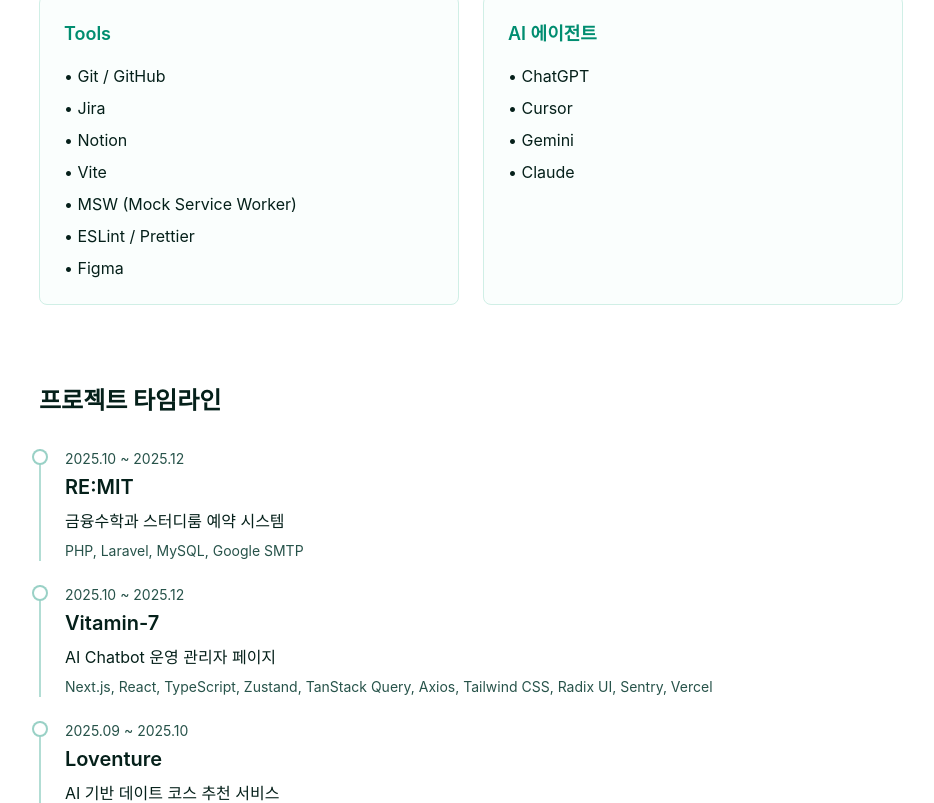
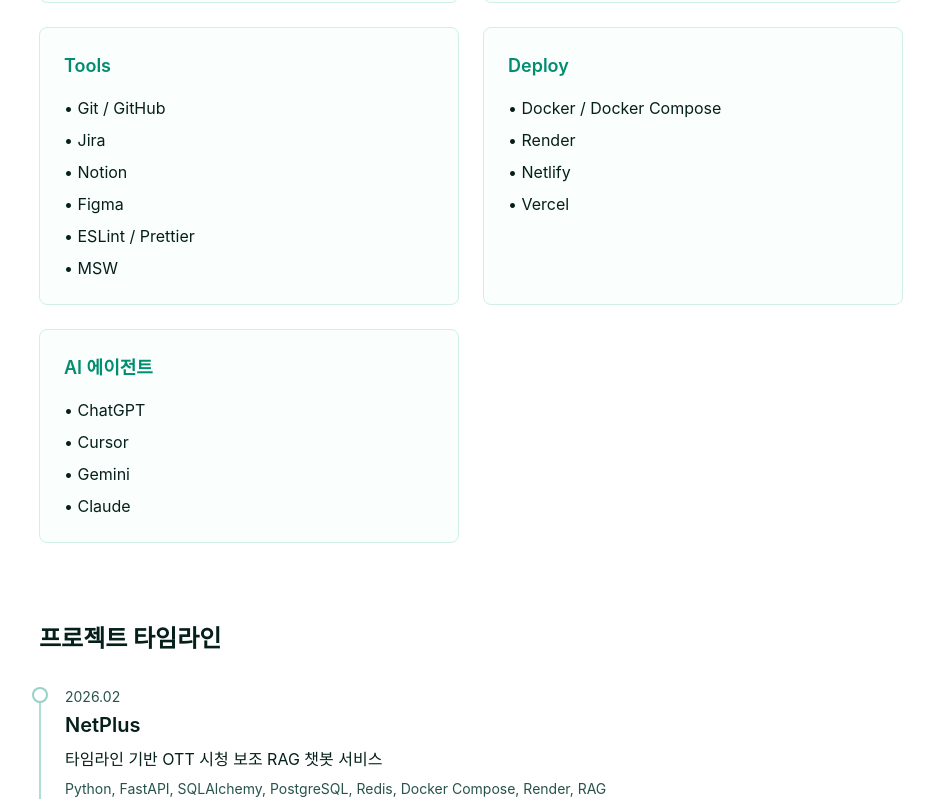
Before and after one commit to yangjihun/portfolio, a Next.js app: page /about in a window 1280 px wide. Shown: the part 960-1763 px from the top of the page, without its empty margins (169-1103 px from the left). Built offline with nearby package versions, Linux system fonts and the light colour scheme.

Commit message:
feat: add deploy section & add netplus project

```diff
--- a/src/app/about/page.tsx
+++ b/src/app/about/page.tsx
@@ -13,13 +13,15 @@
       'TypeScript',
       'Tailwind CSS',
       'Zustand / Redux Toolkit',
-      'TanStack Query'
+      'TanStack Query',
+      'Vite'
     ],
     backend: [
+      'Node.js / Express',
+      'FastAPI',
       'PHP / Laravel',
       'Python',
       'Java',
-      'Node.js / Express',
       'MongoDB',
       'MySQL'
     ],
@@ -27,17 +29,22 @@
       'Git / GitHub',
       'Jira',
       'Notion',
-      'Vite',
-      'MSW (Mock Service Worker)',
+      'Figma',
       'ESLint / Prettier',
-      'Figma',
+      'MSW'
+    ],
+    deploy: [
+      'Docker / Docker Compose',
+      'Render',
+      'Netlify',
+      'Vercel'
     ],
     other: [
       'ChatGPT',
       'Cursor',
       'Gemini',
-      'Claude',
-    ],
+      'Claude'
+    ]
   };
 
   const parseStartMonth = (period: string) => {
@@ -135,7 +142,14 @@
               ))}
             </ul>
           </div>
-
+          <div className="rounded-lg border border-border bg-muted/40 p-6">
+            <h4 className="mb-4 text-lg font-semibold text-primary">Deploy</h4>
+            <ul className="space-y-2">
+              {techStacks.deploy.map((tech) => (
+                <li key={tech} className="text-foreground">• {tech}</li>
+              ))}
+            </ul>
+          </div>
           <div className="rounded-lg border border-border bg-muted/40 p-6">
             <h4 className="mb-4 text-lg font-semibold text-primary">
               AI 에이전트
--- a/src/data/projects.ts
+++ b/src/data/projects.ts
@@ -21,6 +21,49 @@
 }
 
 export const projects: Project[] = [
+  {
+    id: 'netplus',
+    name: 'NetPlus',
+    title: '타임라인 기반 OTT 시청 보조 RAG 챗봇 서비스',
+    image: '/asset/netplus.png',
+    period: '2026.02',
+    role: 'Backend Developer',
+    category: 'backend',
+    summary:
+      '영상 시청 중 놓친 맥락을 현재 시점까지의 자막을 근거로 복원하고, 요약과 Q&A를 제공하는 타임라인 기반 시청 보조 챗봇입니다.',
+    techTags: [
+      'Python',
+      'FastAPI',
+      'SQLAlchemy',
+      'PostgreSQL',
+      'Redis',
+      'Docker Compose',
+      'Render',
+      'RAG'
+    ],
+    highlights: [
+      '시청 시간(current_time_ms) 기준으로 현재 시점까지만 근거를 검색해 스포일러를 구조적으로 차단했습니다.',
+      '질문 응답과 요약(20초, 1분, 3분)을 타임라인과 함께 제공해 근거 중심의 UX를 구성했습니다.',
+      '일상 질문과 작품 질문을 의도 분류해 RAG 응답과 일반 대화를 분리했습니다.',
+      '에피소드 선택 시 Redis 캐시 warmup을 수행하고, 채팅 히스토리 저장과 복원을 지원했습니다.',
+      '관리자 인제스트로 작품, 에피소드, 자막, 영상 URL, 썸네일을 등록할 수 있는 관리 API를 구성했습니다.'
+    ],
+    responsibilities: [
+      'FastAPI 기반으로 인증, 카탈로그, 인제스트, QA, 요약 API를 설계하고 프론트와 연동했습니다.',
+      '일상 질문과 작품 질문을 구분하는 의도 분류 로직을 서버에서 구성해 RAG 호출 여부를 분기했습니다.',
+      'Redis 캐시 키를 에피소드, 시점, 질문 해시 기준으로 설계하고 TTL 전략을 적용해 캐시 재사용률을 높였습니다.',
+      '스트리밍 QA 엔드포인트를 구성해 응답 대기 시간을 줄이고 사용자 체감 지연을 개선했습니다.',
+      'LangSmith로 retrieval 결과와 생성 응답을 추적해 품질 저하 케이스를 재현 가능하게 만들었습니다.',
+      '자막과 메타데이터 인제스트 API를 통해 RAG 대상 데이터를 표준 포맷으로 적재하고 관리할 수 있게 했습니다.',
+      '[S] RAG 응답이 평균 약 4초로 측정되어 성능 요구사항(3초대)을 만족하지 못했고, 답변 대기 시간이 길어 대화 흐름이 끊길 수 있었습니다.',
+      '[T] 스포일러 차단과 답변 품질을 유지하면서 응답 시간을 3초대 이하로 낮추고, 체감 대기 시간을 줄이는 것이 목표였습니다.',
+      '[A] 초기 MVP에서는 복잡도를 줄이기 위해 벡터DB를 제외했지만, PostgreSQL(pgvector) 기반 유사도 검색으로 retrieval 속도를 개선했고, Redis 캐시와 에피소드 warmup으로 반복 질의와 에피소드 단위 데이터를 재사용하도록 구성했습니다. 또한 스트리밍 QA 응답을 제공해 생성 과정의 대기 체감을 완화했습니다.',
+      '[R] 평균 응답 시간을 2~3초대로 개선해 요구사항을 충족했고, 스트리밍으로 첫 토큰 응답이 빨라져 사용자가 느끼는 지연과 이탈 가능성을 줄였습니다.'
+    ],
+    links: [
+      { label: 'GitHub', href: 'https://github.com/yangjihun/PrimerAI-Hackathon' }
+    ]
+  },
   {
     id: 'studyroom-reservation',
     name: 'RE:MIT',
```
Also changed, not shown: 1 other file (tests, documents, lock files or other folders).
